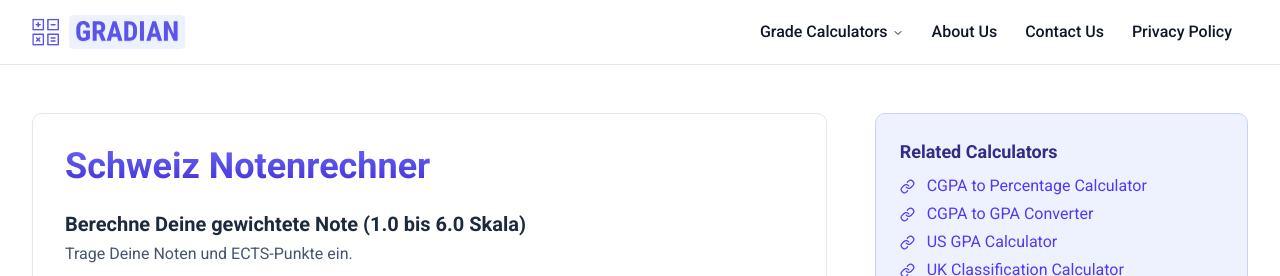
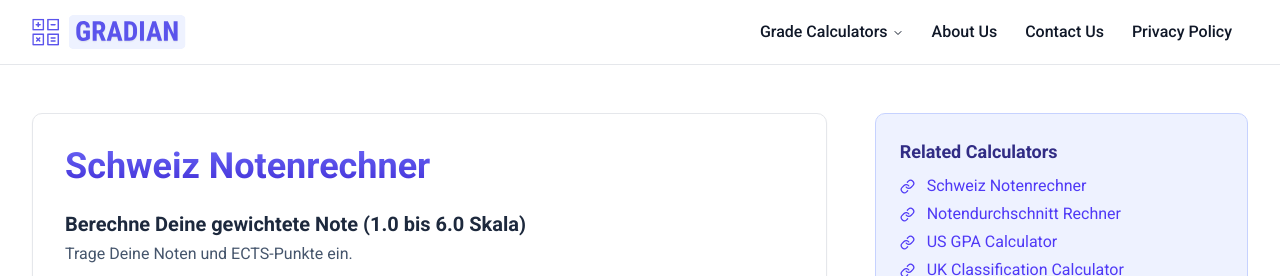
Before and after one commit to axeemgohar/grades-calculator, a Next.js app: page /grade-calculator/ch in a window 1280 px wide. Shown: the top 276 px of the page. Built offline with nearby package versions, Linux system fonts and the light colour scheme.

Commit message:
Minor adjustments in header and footer

```diff
--- a/app/grade-calculator/layout.js
+++ b/app/grade-calculator/layout.js
@@ -14,20 +14,20 @@ const CalculatorLayout = ({ children }) => {
             <ul className="space-y-1 text-indigo-600">
               <li>
                 <Link
-                  href="/grade-calculator/cgpa-percentage"
-                  className="flex items-center  hover:underline"
+                  href="/grade-calculator/ch"
+                  className="flex items-center hover:underline"
                 >
                   <LinkIcon size={15} className="mr-3" />
-                  CGPA to Percentage Calculator
+                  Schweiz Notenrechner
                 </Link>
               </li>
               <li>
                 <Link
-                  href="/grade-calculator/cgpa-to-gpa"
+                  href="/grade-calculator/germany"
                   className="flex items-center hover:underline"
                 >
                   <LinkIcon size={15} className="mr-3" />
-                  CGPA to GPA Converter
+                  Notendurchschnitt Rechner
                 </Link>
               </li>
               <li>
--- a/components/ui/Footer.jsx
+++ b/components/ui/Footer.jsx
@@ -8,6 +8,10 @@ const calculatorLinks = [
   {
     label: 'Notenrechner Schweiz',
     href: '/grade-calculator/ch',
+  },
+  {
+    label: 'Notendurchschnitt Rechner',
+    href: '/grade-calculator/germany',
   },
   { label: 'CGPA to Percentage', href: '/grade-calculator/cgpa-percentage' },
   { label: 'CGPA to GPA', href: '/grade-calculator/cgpa-to-gpa' },
--- a/components/ui/Header.jsx
+++ b/components/ui/Header.jsx
@@ -45,6 +45,11 @@ const Header = () => {
       label: 'Notenrechner Schweiz',
       href: '/grade-calculator/ch',
       description: 'Berechne Deine gewichtete Note (1.0 bis 6.0 Skala)',
+    },
+    {
+      label: 'Notendurchschnitt Rechner',
+      href: '/grade-calculator/germany',
+      description: 'Trage deine Fächer, Noten (1-6) und die Gewichtung ein.',
     },
     {
       label: 'CGPA to Percentage',
--- a/utils/RelatedLinks.jsx
+++ b/utils/RelatedLinks.jsx
@@ -12,20 +12,20 @@ const RelatedLinks = () => {
           <ul className="space-y-1 text-indigo-600">
             <li>
               <Link
-                href="/grade-calculator/cgpa-percentage"
+                href="/grade-calculator/ch"
                 className="flex items-center hover:underline"
               >
                 <LinkIcon size={15} className="mr-3" />
-                CGPA to Percentage Calculator
+                Schweiz Notenrechner
               </Link>
             </li>
             <li>
               <Link
-                href="/grade-calculator/cgpa-to-gpa"
+                href="/grade-calculator/germany"
                 className="flex items-center hover:underline"
               >
                 <LinkIcon size={15} className="mr-3" />
-                CGPA to GPA Converter
+                Notendurchschnitt Rechner
               </Link>
             </li>
             <li>
```
